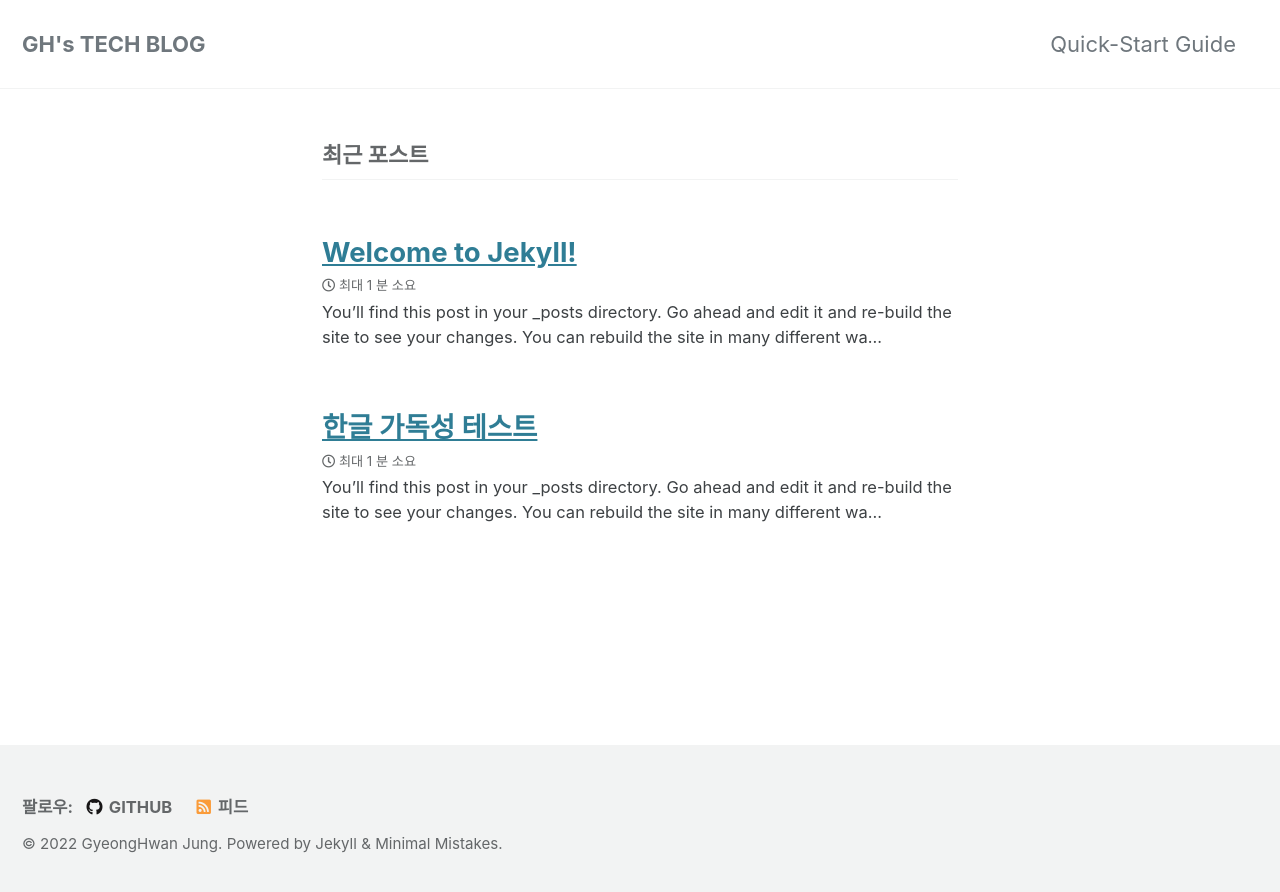
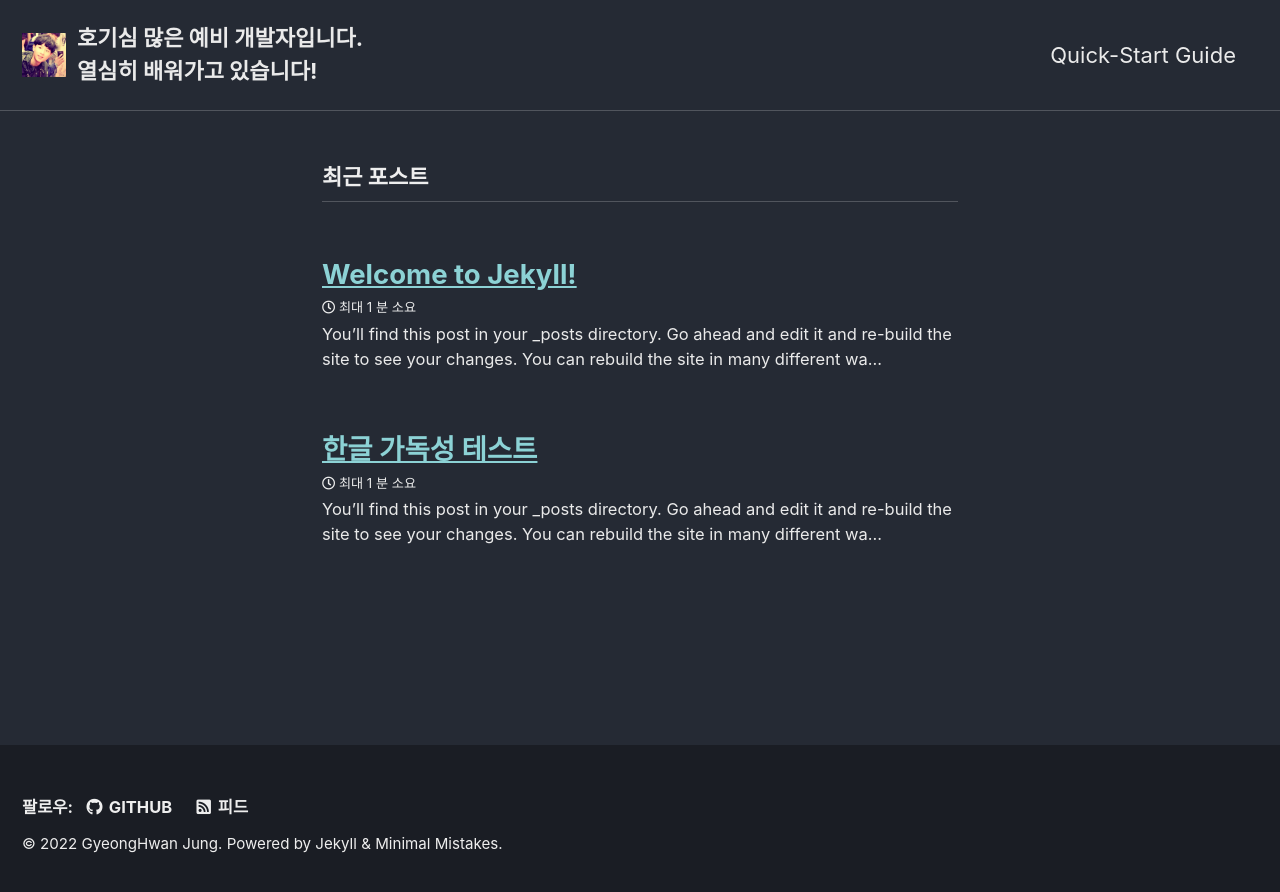
Before and after one commit to GyeongHwanJung/GyeongHwanJung.github.io, a Jekyll site: the page built from index.markdown, in a window 1280 px wide. Shown: the top 892 px of the page. Built offline with Jekyll 4.4.1, drawn with Linux system fonts in a browser that asks for light colours; cached includes are drawn as plain includes; the list of posts is cut into pages by our own code.

Commit message:
Update _config.yml

```diff
--- a/_config.yml
+++ b/_config.yml
@@ -12,7 +12,7 @@
 
 # theme                  : "minimal-mistakes-jekyll"
 # remote_theme           : "mmistakes/minimal-mistakes"
-minimal_mistakes_skin    : "default" # "air", "aqua", "contrast", "dark", "dirt", "neon", "mint", "plum", "sunrise"
+minimal_mistakes_skin    : "dark" # "air", "aqua", "contrast", "dark", "dirt", "neon", "mint", "plum", "sunrise"
 
 # Site Settings
 locale                   : "ko-KR"
@@ -23,10 +23,10 @@ name                     : "GyeongHwan Jung"
 description              : "Junior Developer Hwan's Diary."
 url                      : "https://gyeonghwanjung.github.io/"
 baseurl                  : # the subpath of your site, e.g. "/blog"
-repository               : "https://github.com/GyeongHwanJung"
+repository               : "https://github.com/GyeongHwanJung/GyeongHwanJung.github.io"
 teaser                   : # path of fallback teaser image, e.g. "/assets/images/500x300.png"
-logo                     : # path of logo image to display in the masthead, e.g. "/assets/images/88x88.png"
-masthead_title           : # overrides the website title displayed in the masthead, use " " for no title
+logo                     : "/assets/profile_image.jpg" # path of logo image to display in the masthead, e.g. "/assets/images/88x88.png"
+masthead_title           : "호기심 많은 예비 개발자입니다.<br>열심히 배워가고 있습니다!" # overrides the website title displayed in the masthead, use " " for no title
 # breadcrumbs            : false # true, false (default)
 words_per_minute         : 200
 comments:
@@ -41,7 +41,7 @@ comments:
     # https://developers.facebook.com/docs/plugins/comments
     appid                :
     num_posts            : # 5 (default)
-    colorscheme          : # "light" (default), "dark"
+    colorscheme          : "dark" # "light" (default), "dark"
   utterances:
     theme                : "github-dark"
     issue_term           : # "pathname" (default)
```
